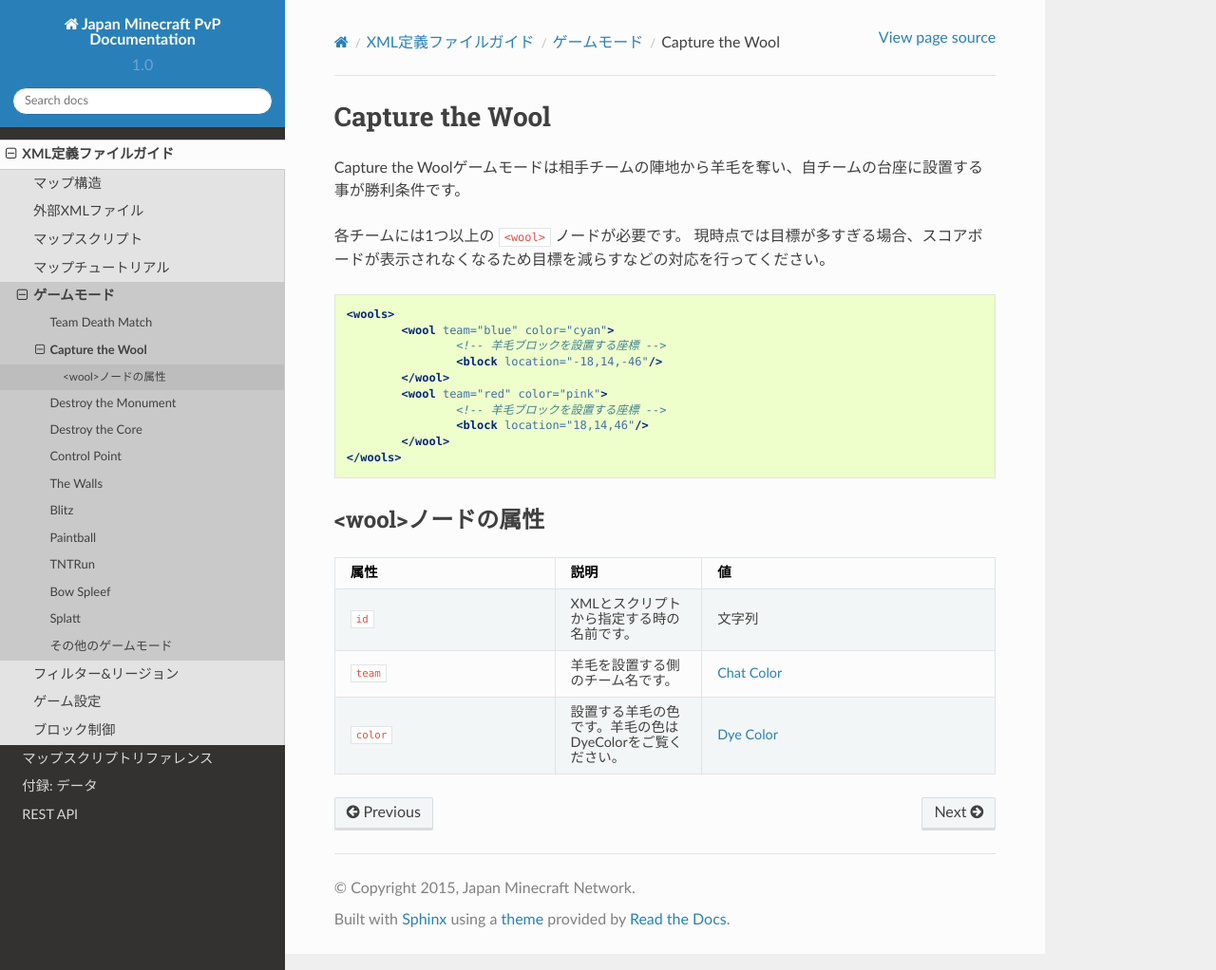
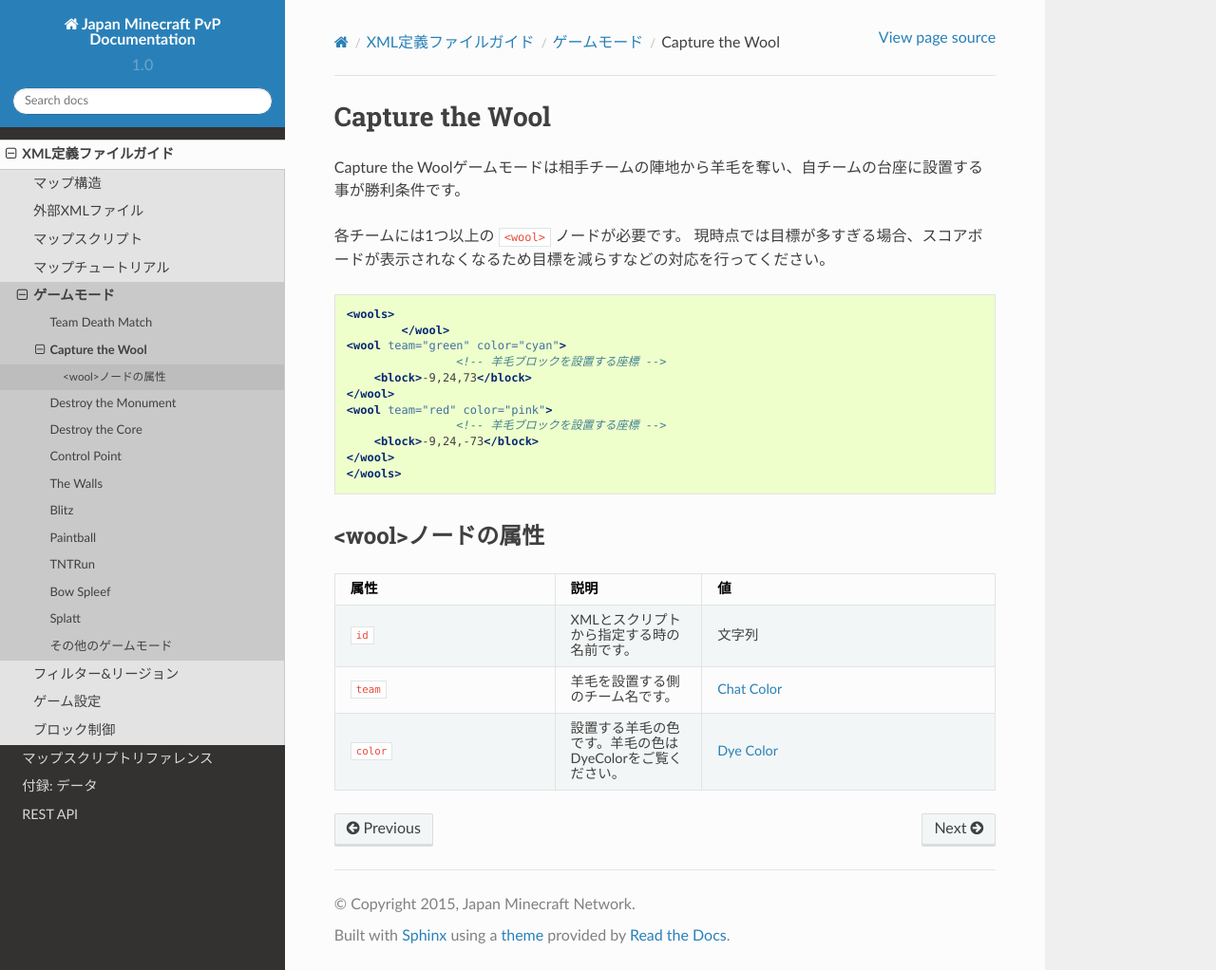
Before and after one commit to MinecraftJP/pvp-docs, a Sphinx documentation site: the page built from docs/xml/gamemode_ctw.rst, in a window 1280 px wide and 1022 px high. Shown: the whole window at 95% size. Built offline with Sphinx 7.4.7 and the Read the Docs theme 2.0.0, drawn with Linux system fonts in a browser that asks for light colours.

Commit message:
[Fix] <block location="18,14,46"/> -> <block>-9,24,-73</block>

```diff
--- a/docs/xml/gamemode_ctw.rst
+++ b/docs/xml/gamemode_ctw.rst
@@ -8,14 +8,15 @@ Capture the Woolゲームモードは相手チームの陣地から羊毛を奪
 .. code-block:: xml
 
 	<wools>
-		<wool team="blue" color="cyan">
+		</wool>
+        <wool team="green" color="cyan">
 			<!-- 羊毛ブロックを設置する座標 -->
-			<block location="-18,14,-46"/>
-		</wool>
-		<wool team="red" color="pink">
+            <block>-9,24,73</block>
+        </wool>
+        <wool team="red" color="pink">
 			<!-- 羊毛ブロックを設置する座標 -->
-			<block location="18,14,46"/>
-		</wool>
+            <block>-9,24,-73</block>
+        </wool>
 	</wools>
 
 <wool>ノードの属性
```
